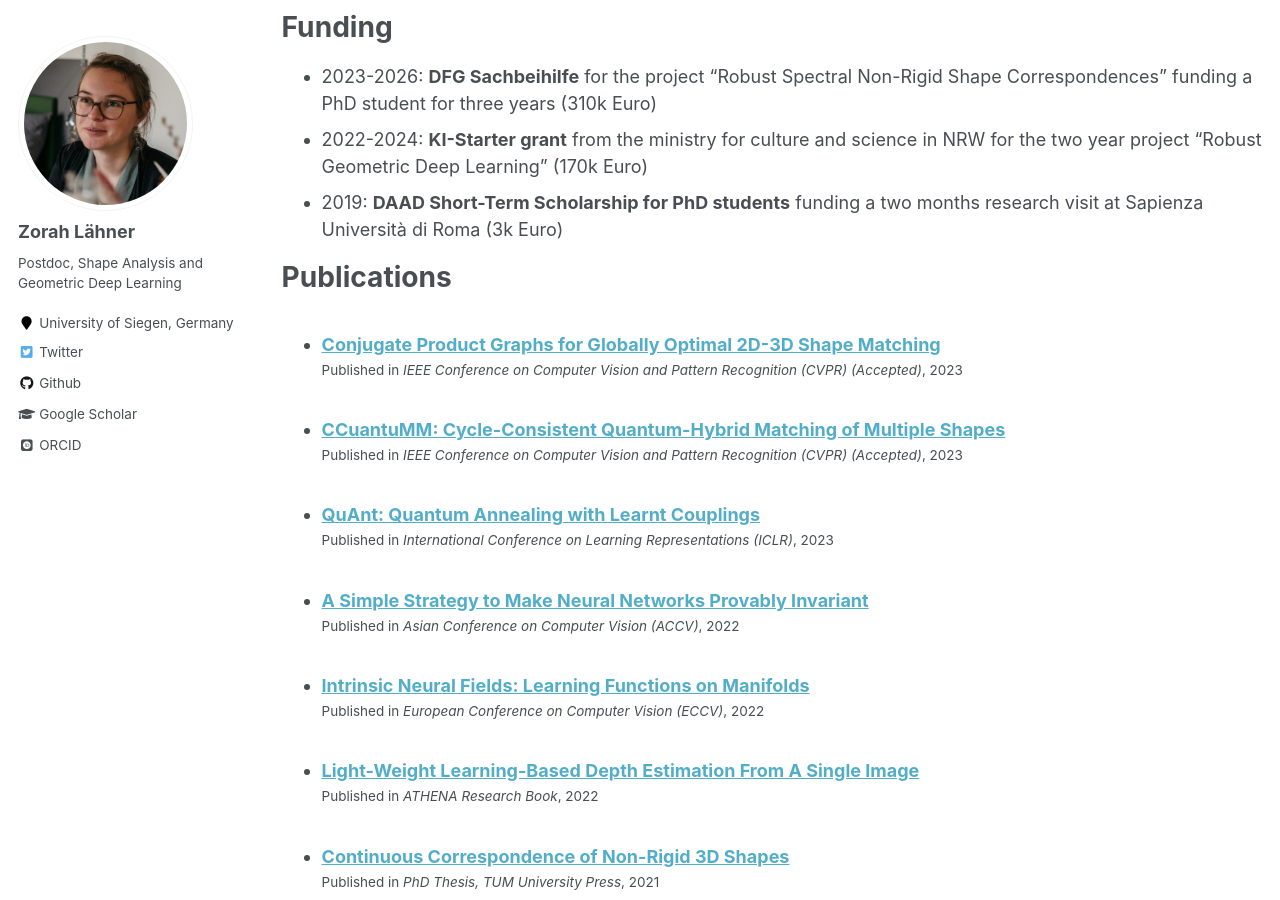
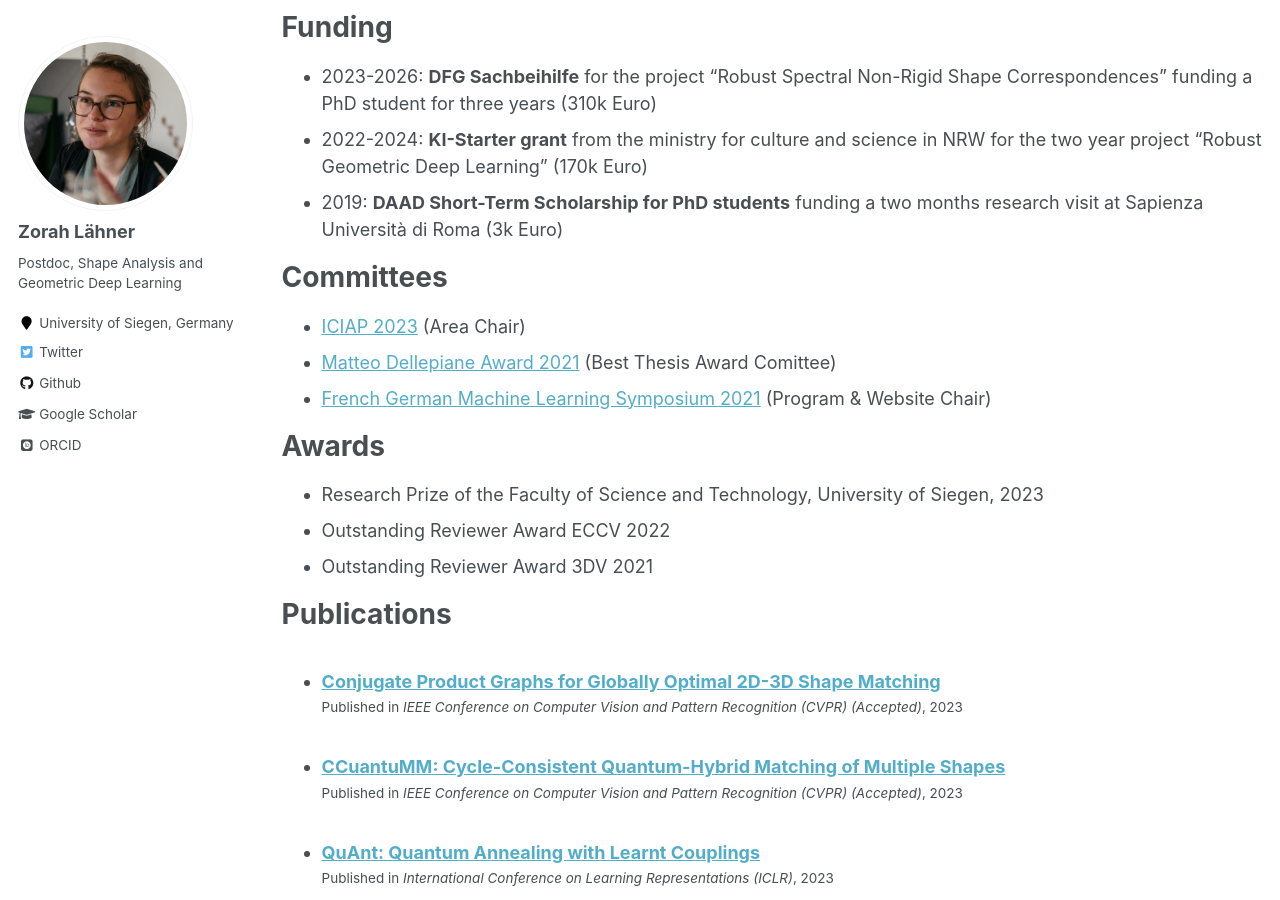
Before and after one commit to zorah/zorah.github.io, a Jekyll site: the page built from _pages/cv.md, in a window 1280 px wide and 900 px high, scrolled down 1297 px. Built offline with Jekyll 4.4.1, drawn with Linux system fonts in a browser that asks for light colours; some web fonts are replaced; some of the changed text lies outside the part shown.

Commit message:
updates june

```diff
--- a/_pages/cv.md
+++ b/_pages/cv.md
@@ -52,12 +52,6 @@ Funding
 * 2022-2024: **KI-Starter grant** from the ministry for culture and science in NRW for the two year project "Robust Geometric Deep Learning" (170k Euro)
 * 2019: **DAAD Short-Term Scholarship for PhD students** funding a two months research visit at Sapienza Università di Roma (3k Euro)
 
-Publications
-======
-  <ul>{% for post in site.publications reversed %}
-    {% include archive-single-publication-cv.html %}
-  {% endfor %}</ul>
-
 
 Committees
 ======
@@ -66,10 +60,22 @@ Committees
 * [Matteo Dellepiane Award 2021](https://conference.stag2021.it/awards/) (Best Thesis Award Comittee)
 * [French German Machine Learning Symposium 2021](https://fgml2021.in.tum.de/) (Program & Website Chair)
 
+
+Awards
+======
+
+* Research Prize of the Faculty of Science and Technology, University of Siegen, 2023
+* Outstanding Reviewer Award ECCV 2022
+* Outstanding Reviewer Award 3DV 2021
+
+Publications
+======
+  <ul>{% for post in site.publications reversed %}
+    {% include archive-single-publication-cv.html %}
+  {% endfor %}</ul>
+
 Reviewing
 ======
-
-Outstanding Reviewer Award 3DV 2021 and ECCV 2022
 
 **Conferences**
 
```
Also changed, not shown: _news/2023-05-26-forschungspreis.md (added, +6 -0 lines), _pages/teaching_open.md (+1 -1 lines), _talks/2023-04-17-sapienza.md (added, +9 -0 lines).
